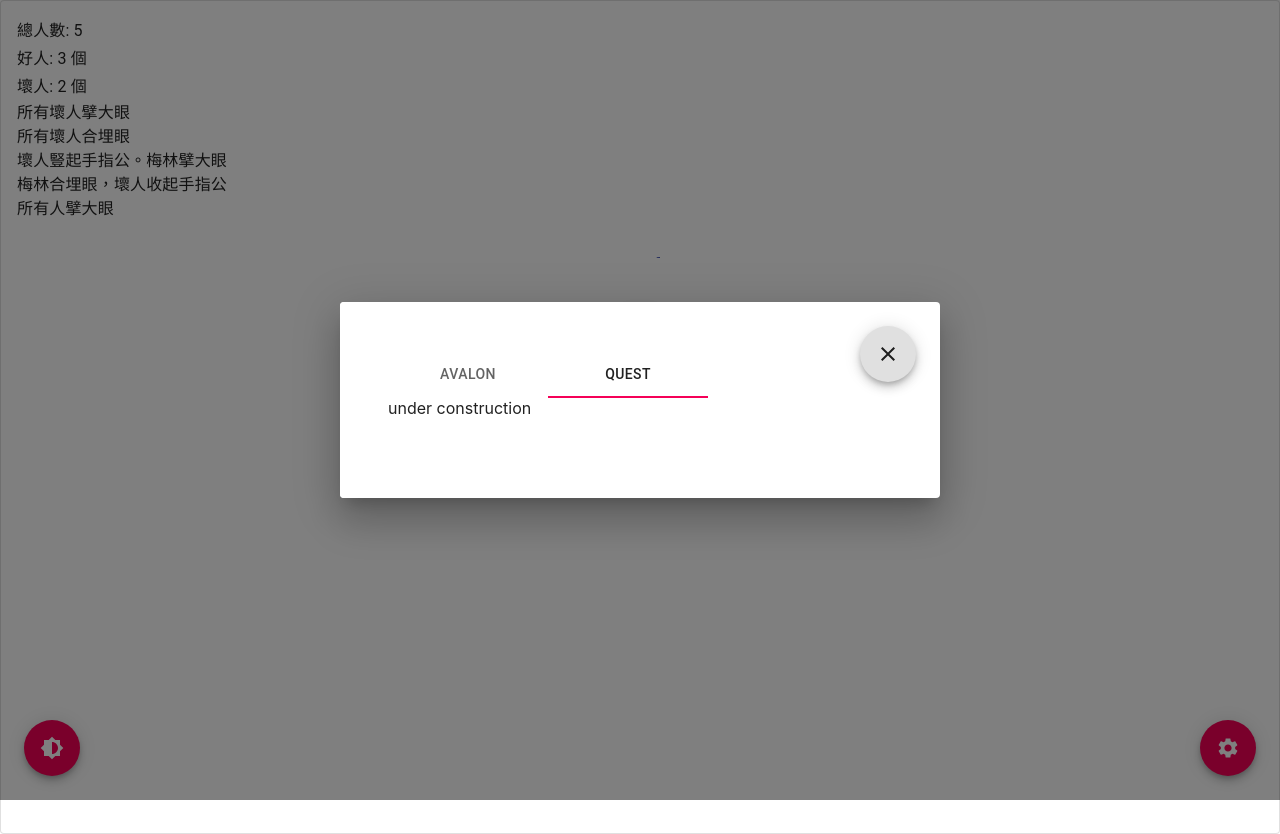
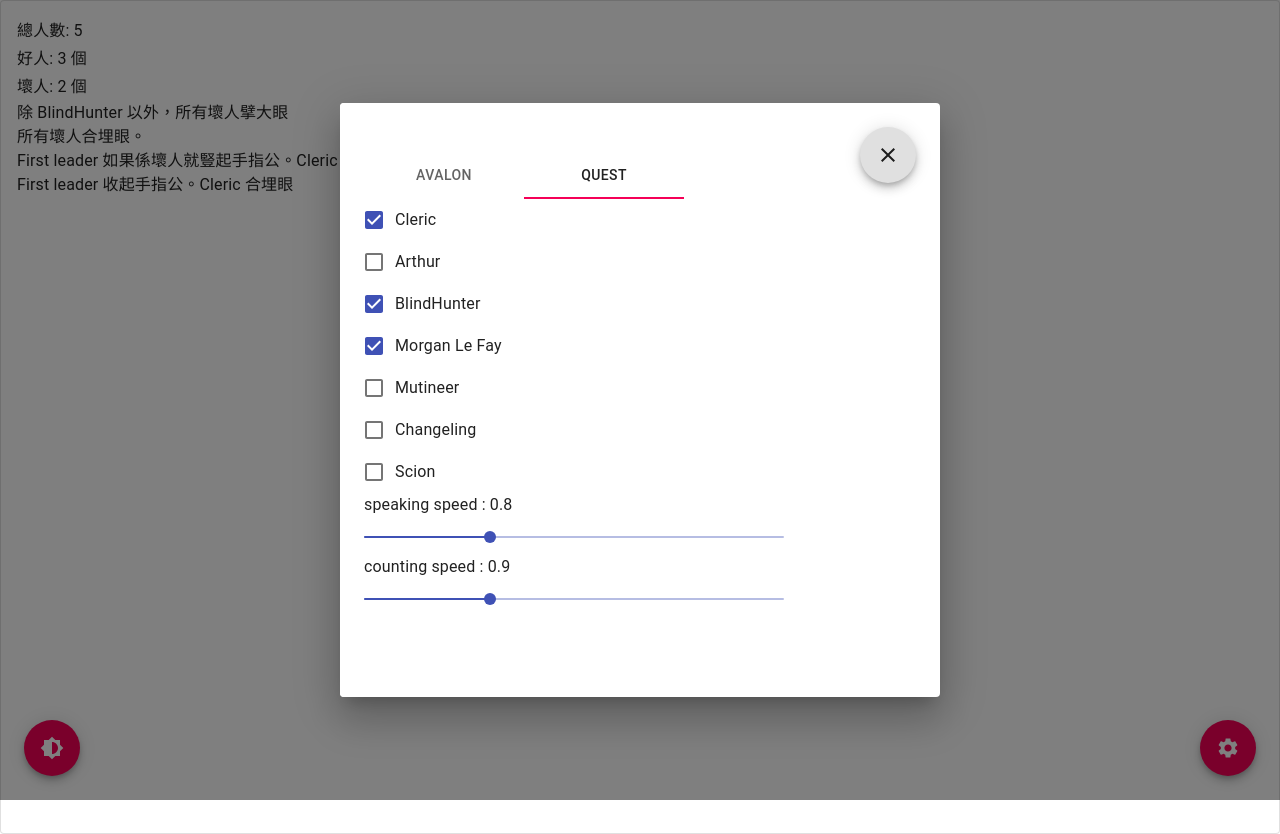
Before and after one commit to kychanbi/avalon-voice-pwa, a React (Create React App) app: page / in a window 1280 px wide. Both pictures are taken after a click on the tab "QUEST". Built offline with nearby package versions, Linux system fonts and the light colour scheme.

Commit message:
added Quest script; update typing;

```diff
--- a/src/Constant.tsx
+++ b/src/Constant.tsx
@@ -52,6 +52,13 @@ const Constants: ConstantsInterface = {
     isMorganaPresent: '莫甘娜',
     isOberonPresent: '奧柏倫',
     isLancelotPresent: '蘭斯洛特',
+    isClericPresent: 'Cleric',
+    isBlindHunterPresent: 'BlindHunter',
+    isMutineerPresent: 'Mutineer',
+    isArthurPresent: 'Arthur',
+    isChangelingPresent: 'Changeling',
+    isScionPresent: 'Scion',
+    isMorganLeFayPresent: 'Morgan Le Fay',
     isNewbieMode: '新手模式',
     useLancelotAlternativeRules: '使用蘭斯洛特相認規則',
 
--- a/src/state/playerSetting.tsx
+++ b/src/state/playerSetting.tsx
@@ -1,7 +1,7 @@
-import React, { useEffect, useState } from 'react';
+import React, { useState } from 'react';
 import { Constants } from '../Constant';
 
-export interface CharacterSetting {
+export interface AvalonCharacterSetting{
   totalNumberOfPlayer: string,
   isPercivalPresent: boolean,
   isMordredPresent: boolean,
@@ -10,19 +10,35 @@ export interface CharacterSetting {
   isLancelotPresent: boolean,
 }
 
-export interface AllSetting extends CharacterSetting, VoiceSetting {
+export interface QuestCharacterSetting{
+  isClericPresent: boolean,
+  isArthurPresent: boolean,
+  isBlindHunterPresent: boolean,
+  isMutineerPresent: boolean,
+  isChangelingPresent: boolean,
+  isScionPresent: boolean,
+  isMorganLeFayPresent: boolean,
+}
+
+export enum GameMode{
+  Avalon = 'avalon',
+  Quest = 'quest',
+}
+
+export interface AllSetting extends AvalonCharacterSetting, QuestCharacterSetting, VoiceSetting{
   isDarkMode: boolean,
   isNewbieMode: boolean,
   useLancelotAlternativeRules: boolean,
+  gameMode: GameMode
 }
 
-export interface VoiceSetting {
+export interface VoiceSetting{
   speakingRate: number,
   countingRate: number,
 }
 
-export interface PresetSetting extends CharacterSetting {
-  desc: string
+export interface PresetSetting extends AvalonCharacterSetting{
+  desc: string;
 }
 
 // export interface SettingFormState extends VoiceSetting, CharacterSetting {
@@ -46,21 +62,17 @@ export const defaultAllSetting: AllSetting = {
   countingRate: 0.9,
   isDarkMode: false,
   isNewbieMode: false,
+  gameMode: GameMode.Avalon,
+  isBlindHunterPresent: true,
+  isClericPresent: true,
+  isMutineerPresent: false,
+  isArthurPresent: false,
+  isChangelingPresent: false,
+  isMorganLeFayPresent: true,
+  isScionPresent: false,
 };
 
-export enum SettingProps {
-  totalNumberOfPlayer = 'totalNumberOfPlayer',
-  isPercivalPresent = 'isPercivalPresent',
-  isMordredPresent = 'isMordredPresent',
-  isMorganaPresent = 'isMorganaPresent',
-  isOberonPresent = 'isOberonPresent',
-  isLancelotPresent = 'isLancelotPresent',
-  isDarkMode = 'isDarkMode'
-  // numberOfGood = 'numberOfGood',
-  // numberOfEvil = 'numberOfEvil',
-}
-
-interface GoodEvilNumber {
+interface GoodEvilNumber{
   numberOfGood: number,
   numberOfEvil: number
 }
@@ -72,7 +84,7 @@ export function calcGoodEvilNumber(total: string): GoodEvilNumber{
   } as GoodEvilNumber;
 }
 
-interface SettingContextType {
+interface SettingContextType{
   allSetting: AllSetting,
   editSetting: Function,
   editAllCharacterSettings: Function
@@ -86,24 +98,31 @@ export const SettingContext = React.createContext<SettingContextType>({
   },
 });
 
-interface SettingContextProviderProp {
-  children: React.ReactNode
+interface SettingContextProviderProp{
+  children: React.ReactNode;
 }
 
 export const SettingContextProvider = ({ children }: SettingContextProviderProp) => {
   const [allSetting, setAllSetting] = useState<AllSetting>(
     defaultAllSetting,
   );
-  const editAllCharacterSettings = (value: CharacterSetting) => {
+  const editAllCharacterSettings = (value: AvalonCharacterSetting) => {
     const tempSetting = { ...allSetting, ...value };
     setAllSetting(tempSetting);
   };
-  const editSetting = (settingType: SettingProps, value: any) => {
-    const tempSetting = { ...allSetting, [settingType]: value };
+  const editSetting = (settingType: keyof AllSetting, value: any) => {
+    const tempSetting = {
+      ...allSetting,
+      [settingType]: value,
+    };
     setAllSetting(tempSetting);
   };
   return (
-    <SettingContext.Provider value={{ allSetting, editSetting, editAllCharacterSettings }}>
+    <SettingContext.Provider value={{
+      allSetting,
+      editSetting,
+      editAllCharacterSettings,
+    }}>
       {children}
     </SettingContext.Provider>
   );
--- a/src/views/MC.tsx
+++ b/src/views/MC.tsx
@@ -1,20 +1,18 @@
-import React, {
-  EventHandler, useCallback, useContext, useEffect, useState,
-} from 'react';
-import {
-  Box, Card, CircularProgress, Fab, makeStyles, Typography,
-} from '@material-ui/core';
+import React, { EventHandler, useCallback, useContext, useEffect, useState } from 'react';
+import { Box, Card, CircularProgress, Fab, makeStyles, Typography } from '@material-ui/core';
 import PlayArrowIcon from '@material-ui/icons/PlayArrow';
 import StopIcon from '@material-ui/icons/Stop';
 import {
-  AllSetting, defaultAllSetting, SettingContext, calcGoodEvilNumber,
+  AllSetting, AvalonCharacterSetting,
+  calcGoodEvilNumber,
+  defaultAllSetting,
+  GameMode, QuestCharacterSetting,
+  SettingContext,
 } from '../state/playerSetting';
-import {
-  endSpeaking, speak,
-} from '../utils/utils';
+import { endSpeaking, speak } from '../utils/utils';
 
-interface settingDisplayProps {
-  gameSetting: AllSetting
+interface settingDisplayProps{
+  gameSetting: AllSetting;
 }
 
 const useStyles = makeStyles((theme) => ({
@@ -33,24 +31,27 @@ const CurrentSettingDisplay = ({ gameSetting }: settingDisplayProps) => {
   const {
     totalNumberOfPlayer,
   } = gameSetting;
-  const { numberOfGood, numberOfEvil } = calcGoodEvilNumber(
+  const {
+    numberOfGood,
+    numberOfEvil,
+  } = calcGoodEvilNumber(
     totalNumberOfPlayer ?? defaultAllSetting.totalNumberOfPlayer,
   );
   return (
     <Box>
-      <Typography variant="subtitle1">
+      <Typography variant='subtitle1'>
         總人數:
         {' '}
         {totalNumberOfPlayer}
       </Typography>
-      <Typography variant="subtitle1">
+      <Typography variant='subtitle1'>
         好人:
         {' '}
         {numberOfGood}
         {' '}
         個
       </Typography>
-      <Typography variant="subtitle1">
+      <Typography variant='subtitle1'>
         壞人:
         {' '}
         {numberOfEvil}
@@ -61,10 +62,50 @@ const CurrentSettingDisplay = ({ gameSetting }: settingDisplayProps) => {
   );
 };
 
-interface GenerateScriptParams extends AllSetting{
-  numberOfEvil:number
+interface GenerateQuestScriptParams extends QuestCharacterSetting{
+
 }
-const generateScript = ({
+
+const generateQuestScript = ({
+  isClericPresent,
+  isMutineerPresent,
+  isBlindHunterPresent,
+  isChangelingPresent,
+  isArthurPresent,
+  isMorganLeFayPresent,
+  isScionPresent,
+}: GenerateQuestScriptParams): string[] => {
+  let s0: string;
+  // let countUnknowEvil = (+isChangelingPresent as number) + (+isBlindHunterPresent as number) + (+isScionPresent as number) + (+isMutineerPresent as number);
+  let s_unknownEvils = [isChangelingPresent ? 'Changeling' : '', isBlindHunterPresent ? 'BlindHunter' : '', isScionPresent ? 'Scion' : '', isMutineerPresent ? 'Mutineer' : ''];
+  s_unknownEvils = s_unknownEvils.filter((s) => s !== '');
+  if (s_unknownEvils.length > 1){
+    s0 = s_unknownEvils.join(',')
+      .replace(/,(?=[^,]*$)/, ' 同');
+    s0 = `除 ${s0} 以外，所有壞人擘大眼`;
+  } else if (s_unknownEvils.length == 1){
+    s0 = `除 ${s_unknownEvils} 以外，所有壞人擘大眼`;
+  }else{
+    s0 = '所有壞人擘大眼';
+  }
+
+  const s2 = `所有壞人合埋眼。${isMorganLeFayPresent && isScionPresent ? 'Scion 豎起手指公。Morgan Le Fay擘大眼' : ''}`;
+  const s3 = `${isMorganLeFayPresent && isScionPresent ? 'Scion 收起手指公。Morgan Le Fay 合埋眼' : ''}`;
+  const s4 = `${isMorganLeFayPresent && isArthurPresent ? 'Morgan Le Fay 豎起手指公。Arthur 擘大眼' : ''}`;
+  const s5 = `${isMorganLeFayPresent && isArthurPresent ? 'Morgan Le Fay 收起手指公。Arthur 合埋眼' : ''}`;
+  const s6 = `${isClericPresent ? 'First leader 如果係壞人就豎起手指公。Cleric 擘大眼' : ''}`;
+  const s7 = `${isClericPresent ? 'First leader 收起手指公。Cleric 合埋眼' : ''}`;
+
+  return [s0, s2, s3, s4, s5, s6, s7].filter((s) => !!s);
+};
+
+interface GenerateAvalonScriptParams extends AvalonCharacterSetting{
+  numberOfEvil: number,
+  useLancelotAlternativeRules: boolean,
+  isNewbieMode: boolean,
+}
+
+const generateAvalonScript = ({
   useLancelotAlternativeRules,
   isLancelotPresent,
   isMordredPresent,
@@ -73,7 +114,7 @@ const generateScript = ({
   isPercivalPresent,
   isNewbieMode,
   numberOfEvil,
-}: GenerateScriptParams): string[] => {
+}: GenerateAvalonScriptParams): string[] => {
   let numEvilOpenEyes = numberOfEvil;
   // isMordredPresent && numOtherEvil--;
   isOberonPresent && numEvilOpenEyes--;
@@ -85,9 +126,11 @@ const generateScript = ({
   const scriptAlternativeRule = useLancelotAlternativeRules ? '兩個蘭斯洛特開眼確認身份' : '';
   const scriptAlternativeRule2 = useLancelotAlternativeRules ? '兩個蘭斯洛特合埋眼' : '';
   let scriptEvil = '所有壞人擘大眼';
-  if (isLancelotPresent && isOberonPresent) scriptEvil = `除【奧柏倫同壞蘭斯洛特】以外，${scriptEvil}，壞蘭斯洛特豎起手指公`;
-  else if (isOberonPresent) scriptEvil = `除左【奧柏倫】以外，${scriptEvil}`;
-  else if (isLancelotPresent) scriptEvil = `除左【壞蘭斯洛特】以外，${scriptEvil}，壞蘭斯洛特豎起手指公`;
+  if (isLancelotPresent && isOberonPresent){
+    scriptEvil = `除【奧柏倫同壞蘭斯洛特】以外，${scriptEvil}，壞蘭斯洛特豎起手指公`;
+  } else if (isOberonPresent){
+    scriptEvil = `除左【奧柏倫】以外，${scriptEvil}`;
+  } else if (isLancelotPresent) scriptEvil = `除左【壞蘭斯洛特】以外，${scriptEvil}，壞蘭斯洛特豎起手指公`;
   if (isNewbieMode) scriptEvil += `，總共有${numEvilOpenEyes}個壞人開眼`;
 
   const scriptEvil2 = '所有壞人合埋眼';
@@ -96,8 +139,7 @@ const generateScript = ({
   // const scriptGood = '';
   // ，`總共有 ${numOfEvilShown} 個壞人，如果數目有錯，請出聲。`;
   const scriptGood2 = '梅林合埋眼，壞人收起手指公';
-  const scriptGood3 = isPercivalPresent ? `【梅林】${isMorganaPresent ? '及【莫甘娜】' : ''} 豎起手指公，【派西維爾】擘大眼。
-` : '';
+  const scriptGood3 = isPercivalPresent ? `【梅林】${isMorganaPresent ? '及【莫甘娜】' : ''} 豎起手指公，【派西維爾】擘大眼。` : '';
   const scriptGood4 = isPercivalPresent ? `【梅林】${isMorganaPresent ? '及【莫甘娜】' : ''} 收起手指公，【派西維爾】合埋眼。` : '';
   const scriptGood5 = '所有人擘大眼';
   return [
@@ -110,15 +152,16 @@ const generateScript = ({
 const addLineBreaksToScript = (script: string[]): (string | JSX.Element)[] => (script).map(
   // eslint-disable-next-line react/jsx-key
   (x) => [x, <br />],
-).reduce(
-  (ac, curr) => (ac.concat(curr)), [],
-);
+)
+  .reduce(
+    (ac, curr) => (ac.concat(curr)), [],
+  );
 
 const PlayButton = (props: { playOnClick: EventHandler<any> }) => {
   const { playOnClick } = props;
   return (
-    <div onClick={playOnClick} role="button" tabIndex={0} onKeyDown={playOnClick}>
-      <Fab variant="extended" color="primary">
+    <div onClick={playOnClick} role='button' tabIndex={0} onKeyDown={playOnClick}>
+      <Fab variant='extended' color='primary'>
         <PlayArrowIcon />
         {' '}
         Click to Play Script
@@ -130,8 +173,8 @@ const PlayButton = (props: { playOnClick: EventHandler<any> }) => {
 const StopButton = (props: { stopPlaying: EventHandler<any> }) => {
   const { stopPlaying } = props;
   return (
-    <div onClick={stopPlaying} role="button" tabIndex={0} onKeyDown={stopPlaying}>
-      <Fab variant="extended" color="secondary">
+    <div onClick={stopPlaying} role='button' tabIndex={0} onKeyDown={stopPlaying}>
+      <Fab variant='extended' color='secondary'>
         <StopIcon />
       </Fab>
     </div>
@@ -149,7 +192,14 @@ const useMCPageHook = () => {
     allSetting.totalNumberOfPlayer,
   );
   useEffect(() => {
-    const s = generateScript({ ...allSetting, numberOfEvil });
+    const s = allSetting.gameMode === GameMode.Avalon
+      ? generateAvalonScript({
+        ...allSetting,
+        numberOfEvil,
+      })
+      : generateQuestScript({
+        ...allSetting,
+      });
     const t = addLineBreaksToScript(s);
     setScriptText(s);
     setScriptDisplay(t);
@@ -173,17 +223,24 @@ const useMCPageHook = () => {
     });
   }, [scriptArr]);
   return {
-    scriptArr, allSetting, playScript, scriptDisplay, areVoicesLoaded,
+    scriptArr,
+    allSetting,
+    playScript,
+    scriptDisplay,
+    areVoicesLoaded,
   };
 };
 
 export const MCPage = () => {
   const classes = useStyles();
   const {
-    scriptDisplay, allSetting, playScript, areVoicesLoaded,
+    scriptDisplay,
+    allSetting,
+    playScript,
+    areVoicesLoaded,
   } = useMCPageHook();
   return (
-    <Card variant="outlined" className={classes.mcCard}>
+    <Card variant='outlined' className={classes.mcCard}>
       <CurrentSettingDisplay gameSetting={allSetting} />
       <Typography>
         {scriptDisplay}
--- a/src/views/SettingTab.tsx
+++ b/src/views/SettingTab.tsx
@@ -10,7 +10,7 @@ import {
 import CloseIcon from '@material-ui/icons/Close';
 import {
   AllSetting,
-  defaultAllSetting, SettingContext,
+  defaultAllSetting, GameMode, SettingContext,
 } from '../state/playerSetting';
 import { Constants } from '../Constant';
 import { TabPanel } from './components/TabPanel';
@@ -20,7 +20,7 @@ const useStyle = makeStyles((theme) => ({
     backgroundColor: theme.palette.background.paper,
     width: '70%',
     height: '80%',
-    padding: '3em 3em 5em',
+    padding: '3em 1.5em 5em',
     minWidth: 320,
   },
   selectFormControl: {
@@ -35,6 +35,7 @@ const useStyle = makeStyles((theme) => ({
     top: theme.spacing(3),
     right: theme.spacing(3),
     cursor: 'pointer',
+    zIndex: 10,
   },
   presetBtn: {
     margin: `${theme.spacing(2)}px 0`,
@@ -43,20 +44,15 @@ const useStyle = makeStyles((theme) => ({
 
 const labels = Constants.label;
 
-enum TabState {
-  Avalon = 'avalon',
-  Quest = 'quest'
-}
-
 const SettingTab = ({ closeDialog }: { closeDialog: EventHandler<any> }) => {
   const classes = useStyle();
   const { allSetting, editSetting, editAllCharacterSettings } = useContext(SettingContext);
   const [formState, setFormState] = useState<AllSetting>(
     allSetting ?? defaultAllSetting,
   );
-  const [tabState, setTabState] = useState<TabState>(TabState.Avalon);
-  const handleSwitchTab = (event: React.ChangeEvent<{}>, newValue: TabState) => {
-    setTabState(newValue);
+  const handleSwitchTab = (event: React.ChangeEvent<{}>, value: GameMode) => {
+    setFormState({ ...formState, gameMode: value });
+    editSetting('gameMode', value);
   };
   const handleChange = <K extends keyof AllSetting>(
     event: React.ChangeEvent<{ name?: string | undefined, value: unknown, checked?: boolean }>,
@@ -88,11 +84,11 @@ const SettingTab = ({ closeDialog }: { closeDialog: EventHandler<any> }) => {
       <Fab className={classes.closeBtn} onClick={closeDialog}>
         <CloseIcon />
       </Fab>
-      <Tabs value={tabState} onChange={handleSwitchTab} aria-label='tab'>
-        <Tab label='Avalon' value={TabState.Avalon} />
-        <Tab label='Quest' value={TabState.Quest} />
+      <Tabs value={formState.gameMode} onChange={handleSwitchTab} aria-label='tab'>
+        <Tab label='Avalon' value={GameMode.Avalon} />
+        <Tab label='Quest' value={GameMode.Quest} />
       </Tabs>
-      <TabPanel value={TabState.Avalon} currentTab={tabState}>
+      <TabPanel value={GameMode.Avalon} currentTab={formState.gameMode}>
         <ButtonGroup className={classes.presetBtn} color='default'>
           {Object.keys(Constants.presets).map((key) => (
             <Button key={key} id={key} onClick={(() => handlePresetClick(key))}>
@@ -184,6 +180,101 @@ const SettingTab = ({ closeDialog }: { closeDialog: EventHandler<any> }) => {
             )}
             label={labels.useLancelotAlternativeRules}
           />
+          <FormControlLabel
+            control={(
+              <Checkbox
+                checked={formState.isNewbieMode}
+                onChange={handleChange}
+                name='isNewbieMode'
+                color='primary'
+              />
+            )}
+            label={labels.isNewbieMode}
+          />
+        </FormGroup>
+      </TabPanel>
+      <TabPanel value={GameMode.Quest} currentTab={formState.gameMode}>
+        <FormGroup>
+          <FormControlLabel
+            control={(
+              <Checkbox
+                checked={formState.isClericPresent}
+                onChange={handleChange}
+                name='isClericPresent'
+                color='primary'
+              />
+            )}
+            label={labels.isClericPresent}
+          />
+          <FormControlLabel
+            control={(
+              <Checkbox
+                checked={formState.isArthurPresent}
+                onChange={handleChange}
+                name='isArthurPresent'
+                color='primary'
+              />
+            )}
+            label={labels.isArthurPresent}
+          />
+          <FormControlLabel
+            control={(
+              <Checkbox
+                checked={formState.isBlindHunterPresent}
+                onChange={handleChange}
+                name='isBlindHunterPresent'
+                color='primary'
+              />
+            )}
+            label={labels.isBlindHunterPresent}
+          />
+          <FormControlLabel
+            control={(
+              <Checkbox
+                checked={formState.isMorganLeFayPresent}
+                onChange={handleChange}
+                name='isMorganLeFayPresent'
+                color='primary'
+              />
+            )}
+            label={labels.isMorganLeFayPresent}
+          />
+          <FormControlLabel
+            control={(
+              <Checkbox
+                checked={formState.isMutineerPresent}
+                onChange={handleChange}
+                name='isMutineerPresent'
+                color='primary'
+              />
+            )}
+            label={labels.isMutineerPresent}
+          />
+          <FormControlLabel
+            control={(
+              <Checkbox
+                checked={formState.isChangelingPresent}
+                onChange={handleChange}
+                name='isChangelingPresent'
+                color='primary'
+              />
+            )}
+            label={labels.isChangelingPresent}
+          />
+          <FormControlLabel
+            control={(
+              <Checkbox
+                checked={formState.isScionPresent}
+                onChange={handleChange}
+                name='isScionPresent'
+                color='primary'
+              />
+            )}
+            label={labels.isScionPresent}
+          />
+
+        </FormGroup>
+      </TabPanel>
       <div className={classes.sliderWrap}>
         <Typography gutterBottom>
           speaking speed :
@@ -218,22 +309,6 @@ const SettingTab = ({ closeDialog }: { closeDialog: EventHandler<any> }) => {
           step={0.06}
         />
       </div>
-          <FormControlLabel
-            control={(
-              <Checkbox
-                checked={formState.isNewbieMode}
-                onChange={handleChange}
-                name='isNewbieMode'
-                color='primary'
-              />
-            )}
-            label={labels.isNewbieMode}
-          />
-        </FormGroup>
-      </TabPanel>
-      <TabPanel value={TabState.Quest} currentTab={tabState}>
-        under construction
-      </TabPanel>
     </div>
   );
 };
```
Lines whose indentation alone changed are shown as unchanged.
